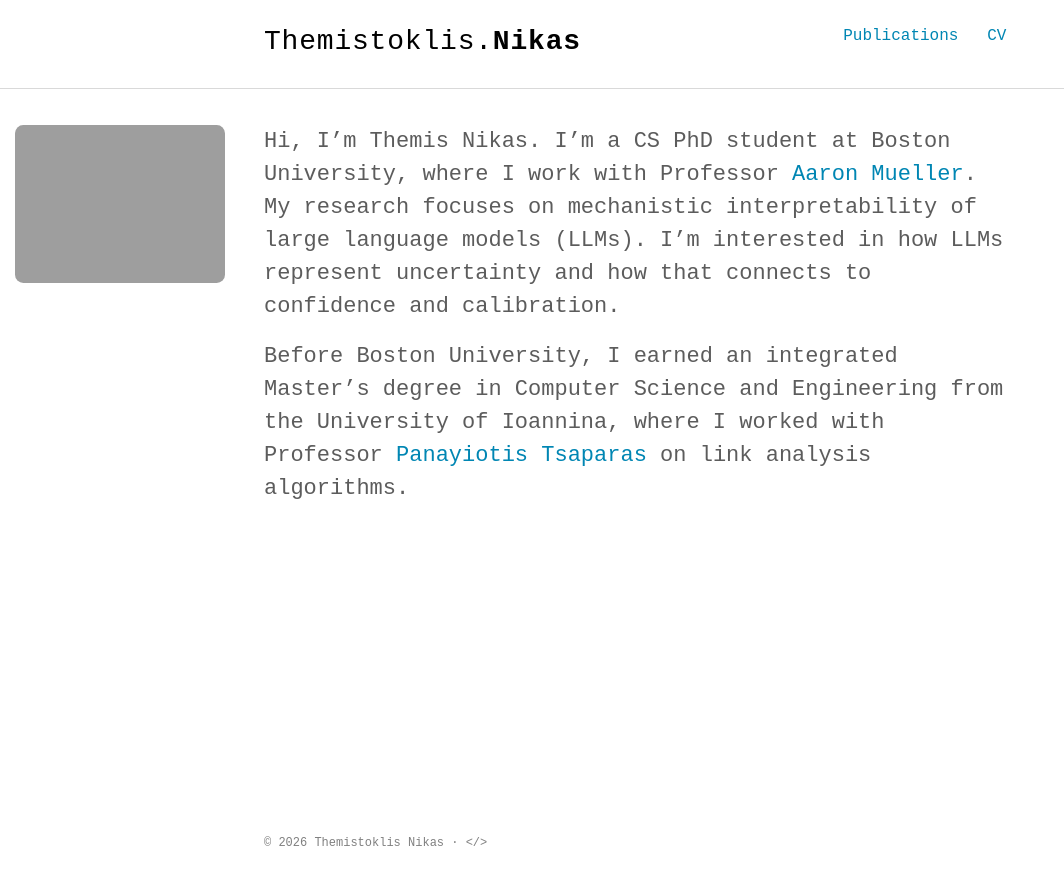
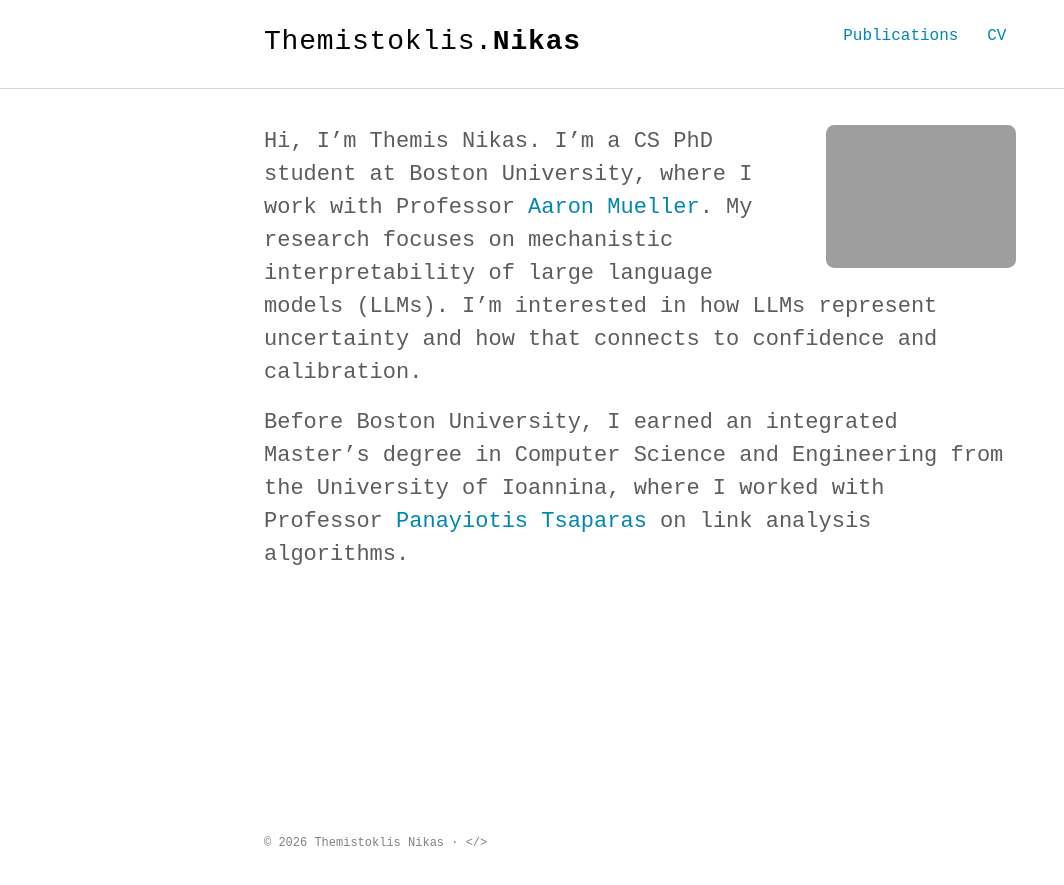
Before and after one commit to tnikas/tnikas.github.io, a Jekyll site: the page built from index.html, in a window 1280 px wide. Shown: the top 885 px of the page, without its empty margins (0-1064 px from the left). Built offline with Jekyll 4.4.1, drawn with Linux system fonts in a browser that asks for light colours; some web fonts are replaced.

Commit message:
Refactor intro section layout and photo styling

```diff
--- a/_includes/intro.html
+++ b/_includes/intro.html
@@ -1,9 +1,9 @@
 <section class="intro">
-  <figure class="intro-photo">
-    <img src="{{ '/assets/images/author.jpg' | prepend: site.baseurl | prepend: site.url }}" alt="Portrait of Themistoklis Nikas">
-  </figure>
+  <div class="container">
+    <figure class="intro-photo">
+      <img src="{{ '/assets/images/author.jpg' | prepend: site.baseurl | prepend: site.url }}" alt="Portrait of Themistoklis Nikas">
+    </figure>
 
-  <div class="container">
     <p class="lead">
       Hi, I’m Themis Nikas. I’m a CS PhD student at Boston University, where I work with Professor
       <a href="https://aaronmueller.github.io/" target="_blank" rel="noopener"> Aaron Mueller</a>.
--- a/assets/scss/_layout.scss
+++ b/assets/scss/_layout.scss
@@ -90,9 +90,6 @@ hr {
 }
 
 .intro {
-  display: grid;
-  grid-template-columns: minmax(160px, 1fr) minmax(0, 800px) minmax(160px, 1fr);
-
   .author-name {
     display: inline-block;
     padding: 0 .2em;
@@ -104,58 +101,51 @@ hr {
   }
 
   > .container {
-    grid-column: 2;
-    max-width: none;
-    margin: 0;
+    max-width: 800px;
     padding-bottom: 0;
   }
 
   .intro-photo {
-    grid-column: 1;
-    justify-self: center;
-    align-self: start;
-    margin: $base-spacing 0 0 0;
-    width: 100%;
-    text-align: center;
+    float: right;
+    margin: 0 0 $small-spacing $base-spacing;
+    text-align: right;
   }
 
   .intro-photo img {
     display: block;
-    width: 210px;
-    margin: 0 auto;
+    width: 190px;
+    margin: 0;
     border-radius: $base-border-radius;
   }
 }
 
 @media screen and (max-width: 980px) {
   .intro {
-    display: block;
-
     > .container {
-      max-width: 800px;
-      margin-left: auto;
-      margin-right: auto;
-      padding-left: $base-spacing;
-      padding-right: $base-spacing;
+      max-width: 720px;
     }
 
     .intro-photo {
-      float: left;
-      margin: 0 14px 8px $base-spacing;
-      width: auto;
-      text-align: left;
+      margin-left: $small-spacing;
     }
   }
 }
 
 @media screen and (max-width: 700px) {
   .intro {
+    > .container {
+      padding-top: $small-spacing;
+    }
+
     .intro-photo {
-      margin-left: $base-spacing;
+      float: none;
+      margin: 0 auto $small-spacing auto;
+      text-align: center;
     }
 
     .intro-photo img {
-      width: 130px;
+      width: 150px;
+      margin: 0 auto;
     }
   }
 }
```
